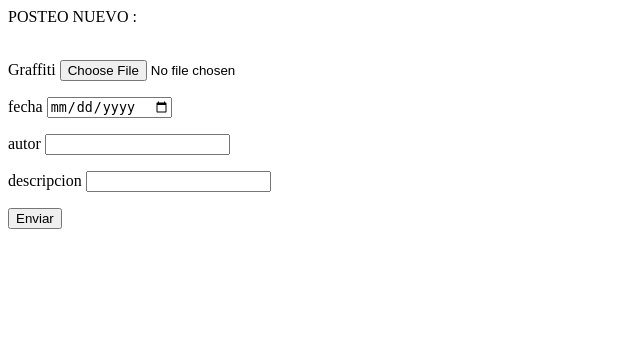
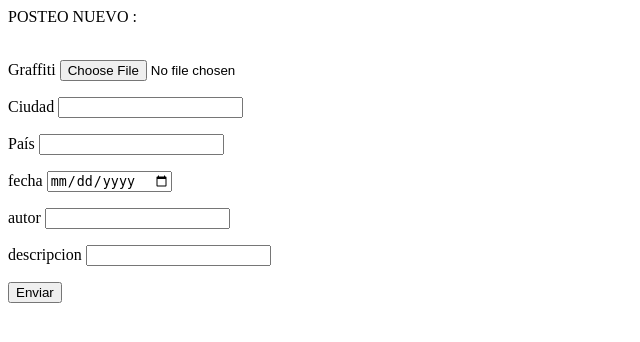
Before and after one commit to CristianS21/ejercicio_cursos, a Django app: page /app_cursos/posteo/ in a window 1280 px wide. Shown: the top 342 px of the page, without its empty margins (0-640 px from the left). Run offline with Django 4.2, Linux system fonts and the light colour scheme.

```diff
--- a/django_/app1_cursos/Templates/app_1/form_posteo.html
+++ b/django_/app1_cursos/Templates/app_1/form_posteo.html
@@ -12,6 +12,12 @@
     <p> Graffiti
     <input type="file" name="imagen">
     </p>
+    <p> Ciudad
+   <input type="text" name="ciudad">
+   </p>
+   <p> País
+   <input type="text" name="pais">
+   </p>
     <p> fecha
     <input type="date" name="fecha">
     </p>
--- a/django_/app1_cursos/forms.py
+++ b/django_/app1_cursos/forms.py
@@ -4,6 +4,8 @@ from django import forms
 from app1_cursos.models import Posteo
 
 class posteo_formulario (forms.Form):
+    ciudad= forms.CharField(max_length=60)
+    pais= forms.CharField(max_length=40)
     imagen= forms.ImageField()
     fecha=forms.DateField()
     autor=forms.CharField(max_length=250)
--- a/django_/app1_cursos/models.py
+++ b/django_/app1_cursos/models.py
@@ -1,6 +1,8 @@
 from django.db import models
 
 class Posteo (models.Model):
+    ciudad=models.CharField(max_length=60)
+    pais=models.CharField(max_length=40)
     imagen=models.ImageField(upload_to='imagenes', null=True)
     fecha=models.DateField()
     autor=models.CharField(max_length=250)
--- a/django_/app1_cursos/views.py
+++ b/django_/app1_cursos/views.py
@@ -13,7 +13,7 @@ def posteo (request):
         if formulario.is_valid():
 
             data = formulario.cleaned_data
-            posteo1= Posteo (imagen= data ['imagen'],fecha =data['fecha'], autor=data['autor'], descripcion=data['descripcion'], )
+            posteo1= Posteo (imagen= data ['imagen'],ciudad=data ['ciudad'],pais = data ['pais'],fecha =data['fecha'], autor=data['autor'], descripcion=data['descripcion'], )
             posteo1.save()
 
         return render(request, "app_1/plantilla_principal.html")
```
Also changed, not shown: django_/app1_cursos/Templates/app_1/plantilla_principal.html (+6 -7 lines), django_/app1_cursos/migrations/0008_posteo_ciudad_posteo_pais.py (added), django_/db.sqlite3, django_/media/imagenes/5.png (added), django_/media/imagenes/5_6iZCtMR.png (added), django_/media/imagenes/5_NP3c3xd.png (added), django_/media/imagenes/m_btYIHHl.png (added).
